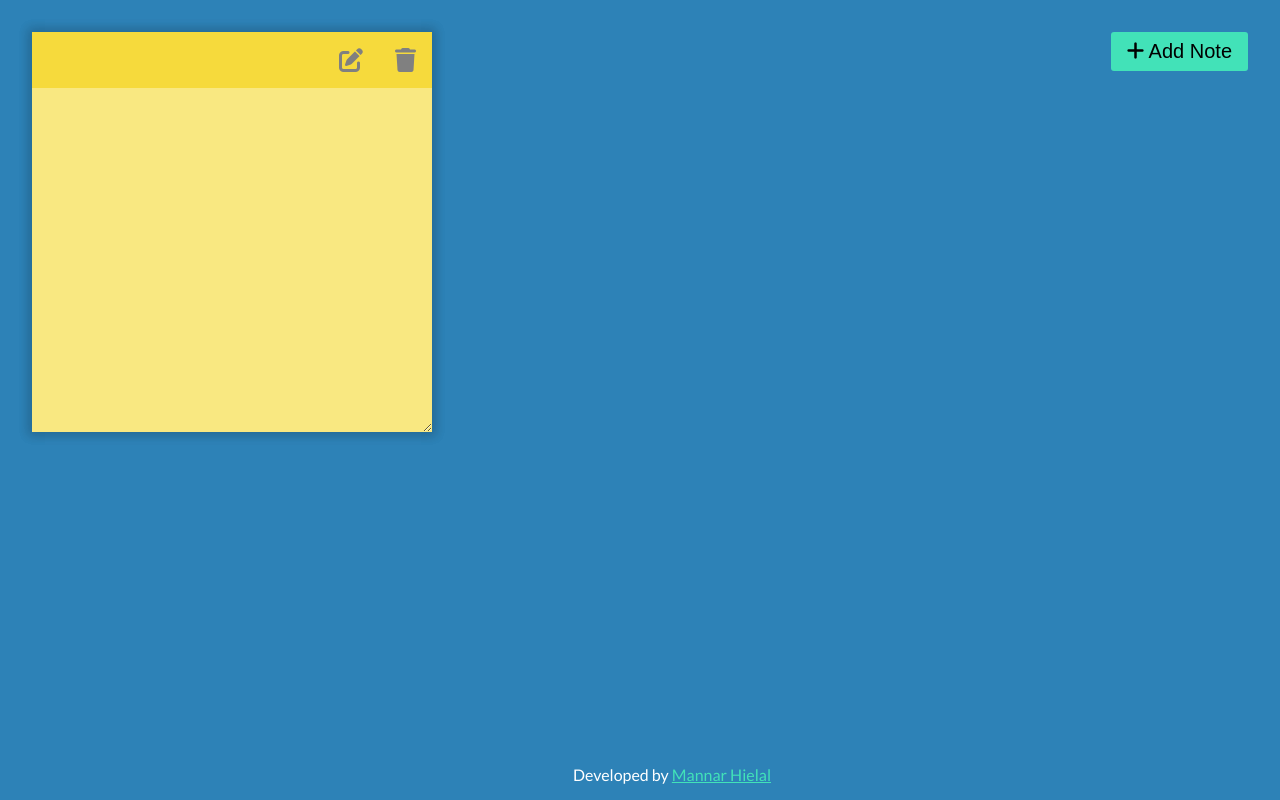
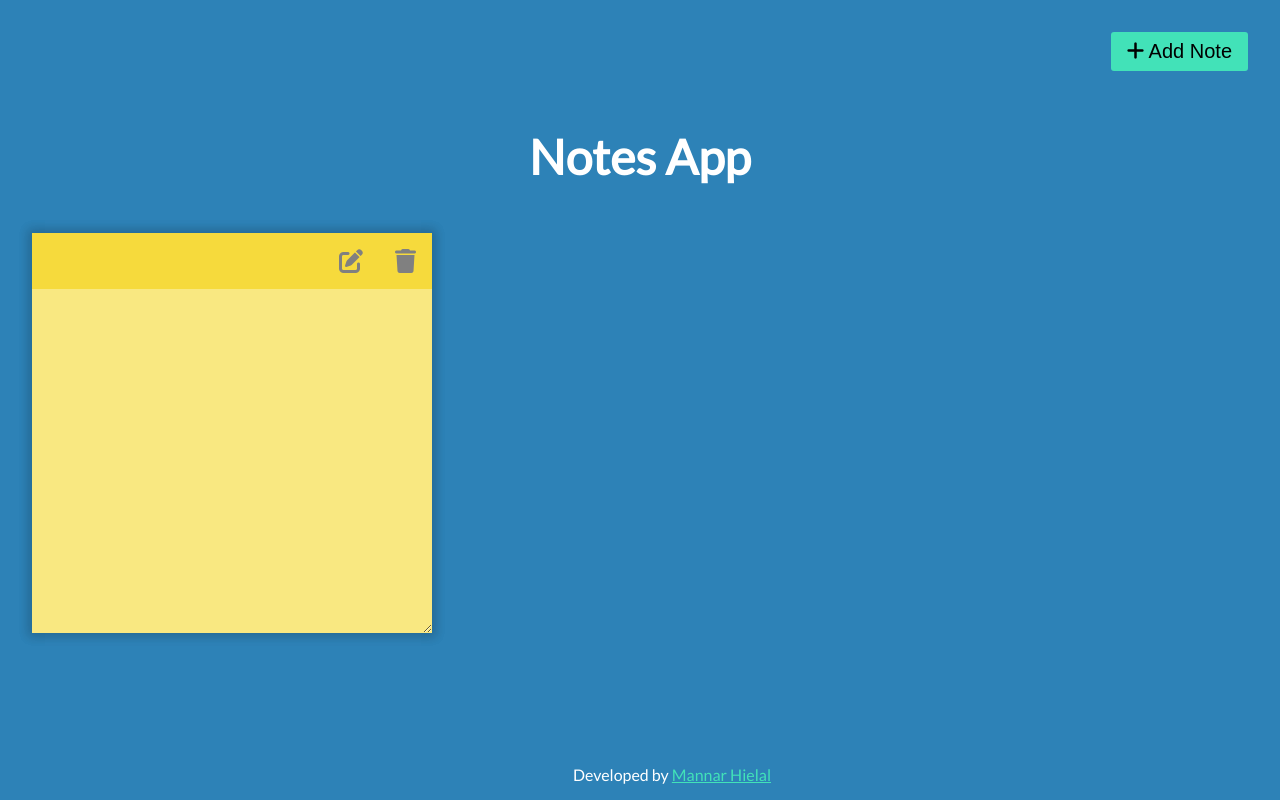
Before and after one commit to mannar-hielal/notes, a plain HTML site: page index.html in a window 1280 px wide. Both pictures are taken after a click on the button "Add Note". Shown: the top 800 px of the page. Drawn offline with nearby package versions, Linux system fonts and the light colour scheme.

Commit message:
Implement localstorage

```diff
--- a/index.html
+++ b/index.html
@@ -10,26 +10,13 @@
 </head>
 
 <body>
-
+    <h1 class="title">Notes App</h1>
     <button class="add" id="add">
       <i class="fas fa-plus"></i>
       Add Note
     </button>
 
     <div id="notes" class="notes">
-      <!-- <div class="note">
-        <div class="tools">
-          <button class="edit">
-            <i class="fas fa-edit"></i>
-          </button>
-          <button class="delete">
-            <i class="fas fa-trash"></i>
-          </button>
-        </div>
-
-        <div class="main"></div>
-        <textarea></textarea>
-      </div> -->
     </div>
 
     <footer>
--- a/main.js
+++ b/main.js
@@ -1,5 +1,11 @@
 const addBtn = document.getElementById("add");
 const notes= document.getElementById("notes");
+
+const savedNotes = JSON.parse(localStorage.getItem("notes"));
+
+if (savedNotes) {
+    savedNotes.forEach(el=> addNewNote(el))
+}
 
 addBtn.addEventListener("click", ()=>  addNewNote());
 
@@ -33,18 +39,31 @@ function addNewNote(text= "") {
     textArea.value = text;
     mainText.innerHTML = marked.parse(text);
 
+    updateLocalStorage();
+
     deleteBtn.addEventListener("click", () => {
         note.remove();
+        updateLocalStorage();
     });
 
     editBtn.addEventListener("click", ()=> {
         mainText.classList.toggle("hidden");
         textArea.classList.toggle("hidden");
+        updateLocalStorage();
     });
 
     textArea.addEventListener("input", (e)=> {
         const value = e.target.value;
         mainText.innerHTML = marked.parse(value);
+        updateLocalStorage();
     })
+}
 
+function updateLocalStorage () {
+    const NotesText = document.querySelectorAll("textarea");
+
+    const notesArr = [];
+
+    NotesText.forEach(el=>notesArr.push(el.value));
+    localStorage.setItem("notes", JSON.stringify(notesArr));
 }
--- a/style.css
+++ b/style.css
@@ -13,6 +13,13 @@ body {
     padding: 2rem;
     background-color: #2D82B7;
     position: relative;
+}
+
+h1.title {
+    text-align: center;
+    color: white;
+    font-size: 3rem;
+    margin: 6rem auto 3rem;
 }
 
 button.add {
```
